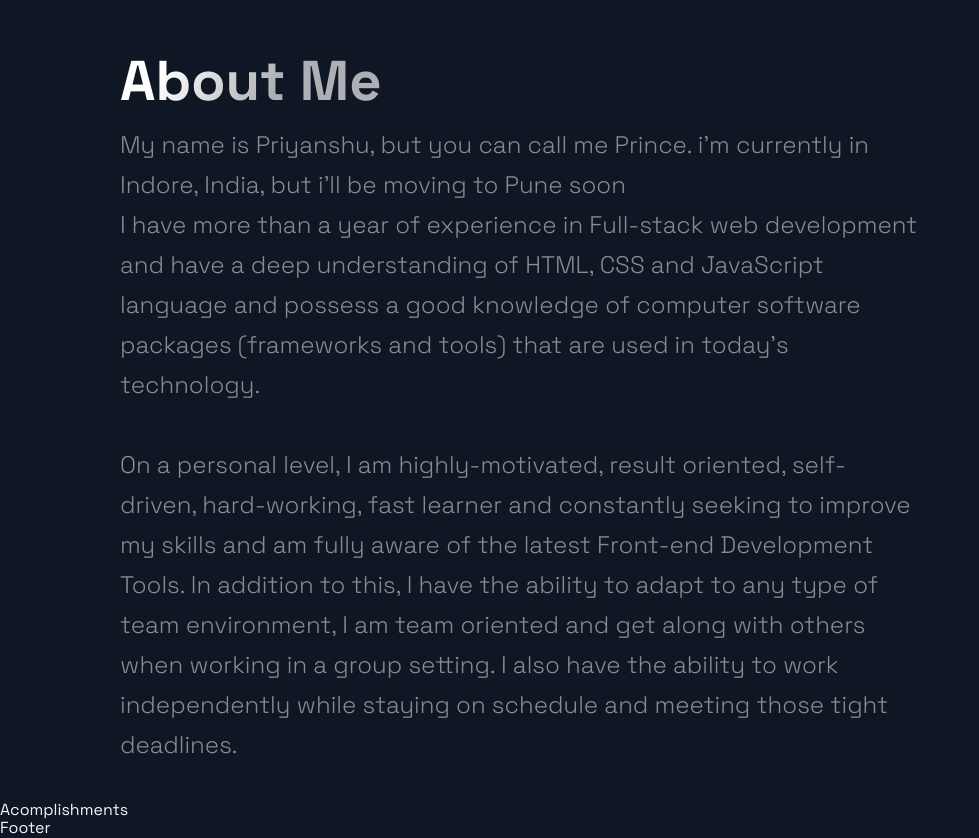
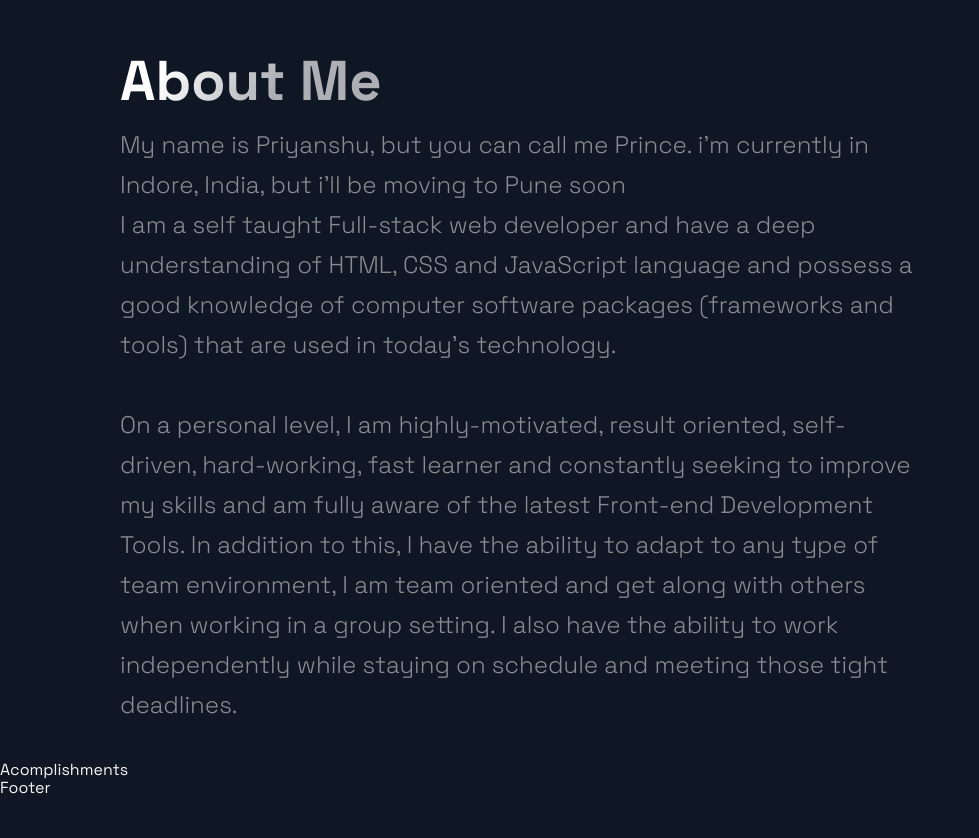
Before and after one commit to priyanshusingh18/Portfolio, a Next.js app: page / in a window 1280 px wide. Shown: the part 3060-3898 px from the top of the page, without its empty margins (0-979 px from the left). After the commit the page ends 3858 px from the top, so only its background shows below. Built offline with nearby package versions, Linux system fonts and the light colour scheme.

Commit message:
Added about me info

```diff
--- a/src/components/TimeLine/TimeLine.js
+++ b/src/components/TimeLine/TimeLine.js
@@ -63,18 +63,17 @@ const Timeline = () => {
       <SectionText>
         My name is Priyanshu, but you can call me Prince. i'm currently in
         Indore, India, but i'll be moving to Pune soon
-        <br /> I have more than a year of experience in Full-stack web
-        development and have a deep understanding of HTML, CSS and JavaScript
-        language and possess a good knowledge of computer software packages
-        (frameworks and tools) that are used in today’s technology. <br />{" "}
-        <br /> On a personal level, I am highly-motivated, result oriented,
-        self-driven, hard-working, fast learner and constantly seeking to
-        improve my skills and am fully aware of the latest Front-end Development
-        Tools. In addition to this, I have the ability to adapt to any type of
-        team environment, I am team oriented and get along with others when
-        working in a group setting. I also have the ability to work
-        independently while staying on schedule and meeting those tight
-        deadlines.
+        <br />I am a self taught Full-stack web developer and have a deep
+        understanding of HTML, CSS and JavaScript language and possess a good
+        knowledge of computer software packages (frameworks and tools) that are
+        used in today’s technology. <br /> <br /> On a personal level, I am
+        highly-motivated, result oriented, self-driven, hard-working, fast
+        learner and constantly seeking to improve my skills and am fully aware
+        of the latest Front-end Development Tools. In addition to this, I have
+        the ability to adapt to any type of team environment, I am team oriented
+        and get along with others when working in a group setting. I also have
+        the ability to work independently while staying on schedule and meeting
+        those tight deadlines.
       </SectionText>
     </Section>
   );
```
